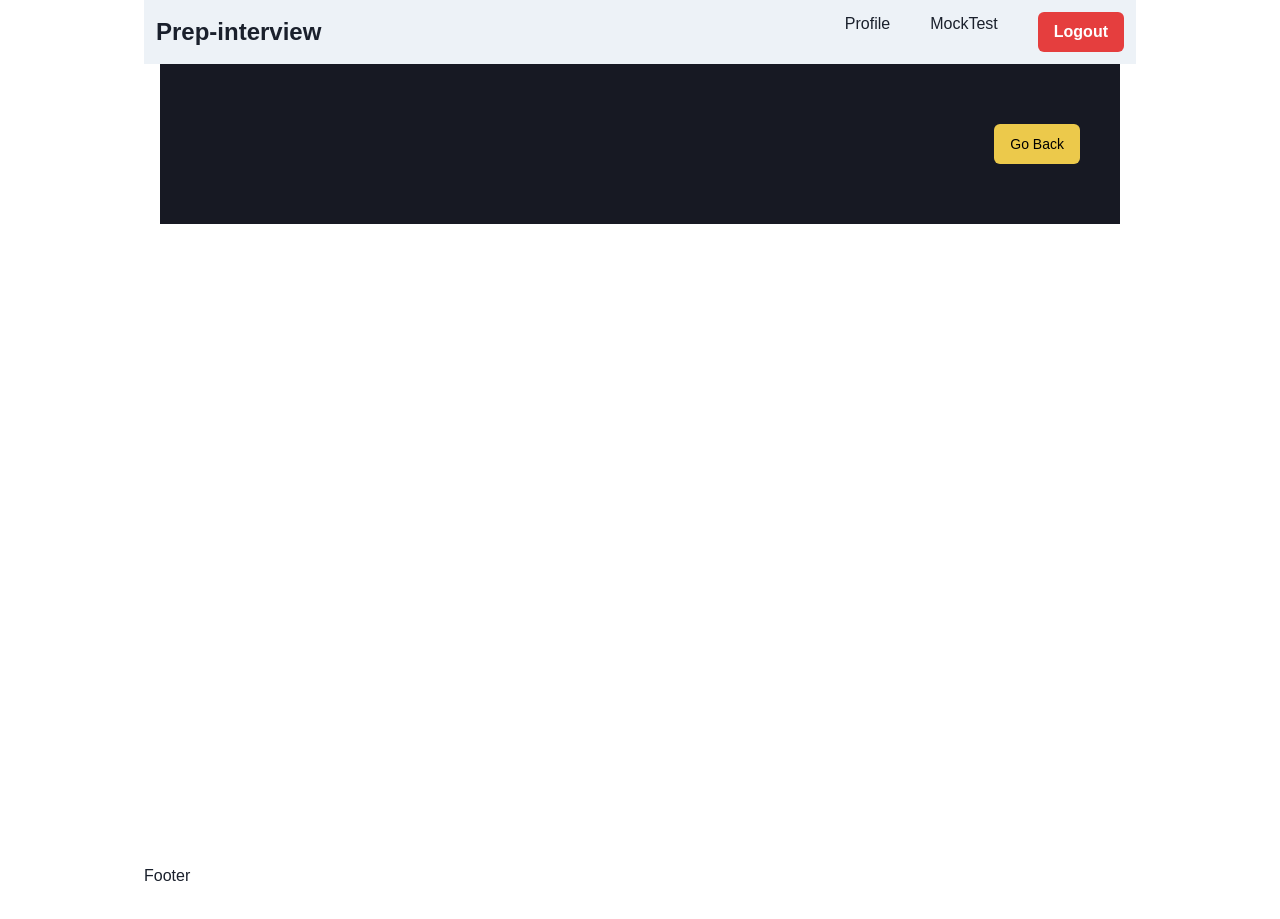
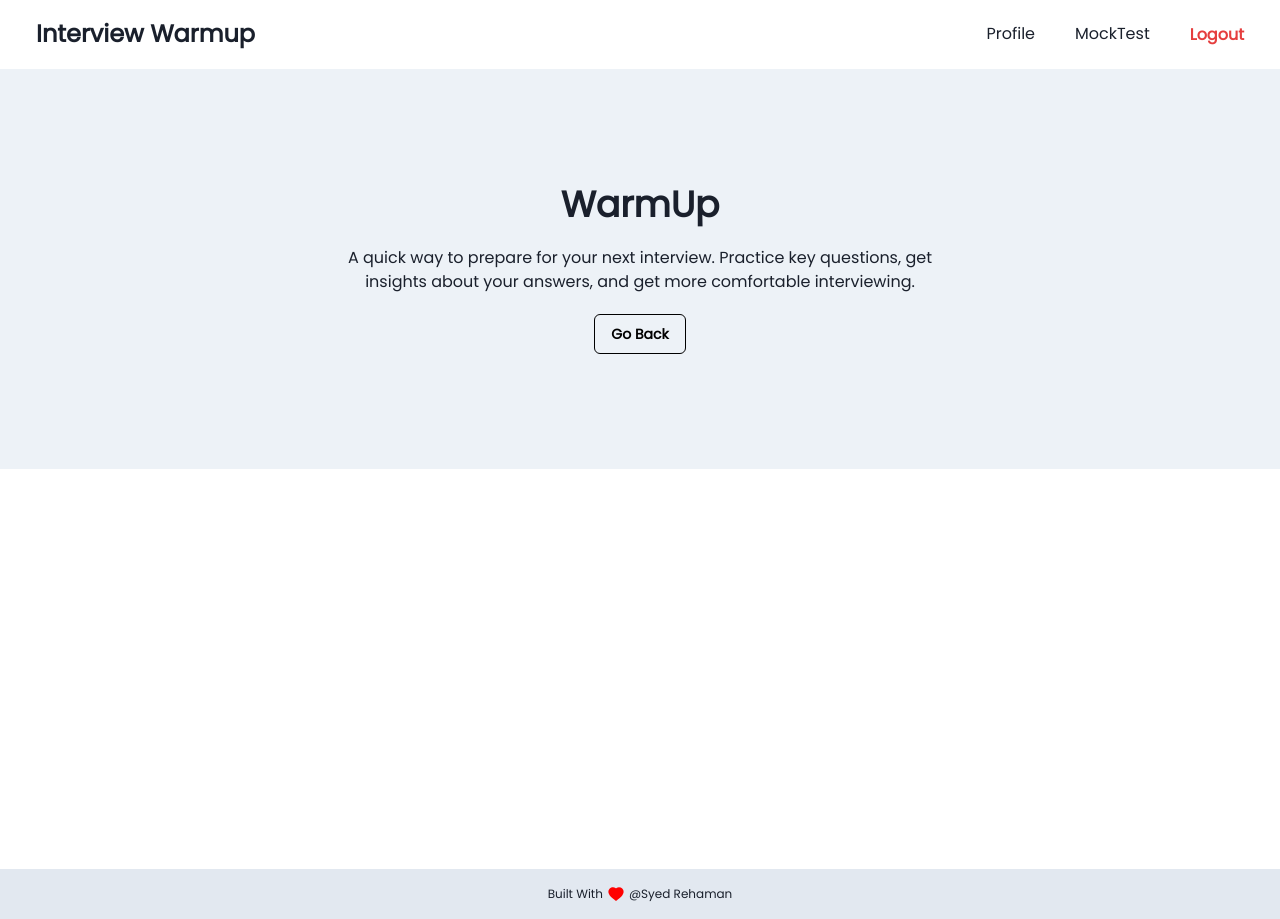
Before and after one commit to RehamanSyed/prepare-interview, a Next.js app: page /CSS in a window 1280 px wide. Before the commit the page ends 888 px from the top, so only its background shows below. Built offline with nearby package versions, Linux system fonts and the light colour scheme; what @chakra-ui/next-js would draw is missing.

Commit message:
Changed Ui

```diff
--- a/package.json
+++ b/package.json
@@ -13,6 +13,7 @@
     "@chakra-ui/react": "^2.5.5",
     "@emotion/react": "^11.10.6",
     "@emotion/styled": "^11.10.6",
+    "@fontsource-variable/inter": "^5.0.3",
     "@fontsource/inter": "^4.5.15",
     "@fontsource/josefin-sans": "^4.5.12",
     "@fontsource/montserrat": "^4.5.14",
--- a/src/components/Reactjs.js
+++ b/src/components/Reactjs.js
@@ -15,14 +15,13 @@ import {
 } from "@chakra-ui/react";
 
 import { useQuery } from "@tanstack/react-query";
+import { Fetcher } from "client";
 
 const Reactjs = () => {
   const { isLoading, error, data } = useQuery({
     queryKey: ["techData"],
-    queryFn: () =>
-      fetch("http://localhost:5000/api/v1/allReactPost").then((res) =>
-        res.json()
-      ),
+    queryFn: async () =>
+      await Fetcher.get("/allReactPost").then((res) => res.data),
   });
 
   console.log("List data", data);
@@ -31,6 +30,8 @@ const Reactjs = () => {
   if (error) return "An error has occurred: " + error.message;
 
   return (
+    <Box mt={-28} bg={'white'} p={10} rounded={'xl'} shadow={'2xl'} shadowColor>
+
     <Accordion allowMultiple>
       {data &&
         data.map((item, idx) => {
@@ -126,6 +127,7 @@ const Reactjs = () => {
         </Container>
       )}
     </Accordion>
+    </Box>
   );
 };
 
--- a/src/layouts/main.layout.js
+++ b/src/layouts/main.layout.js
@@ -8,15 +8,13 @@ import React from "react";
 const MainLayout = ({ children }) => {
   return (
     <Providers>
-
-        <Container maxW={"container.lg"}>
-          <CommonHeader />
-          <Box as="main" minH={"100vh"}>
-            {children}
-          </Box>
-          <Footer />
-        </Container>
-
+      <Box bg={"gray.200"}>
+        <CommonHeader />
+        <Box as="main">
+          {children}
+        </Box>
+        <Footer />
+      </Box>
     </Providers>
   );
 };
--- a/src/pages/[technology].js
+++ b/src/pages/[technology].js
@@ -4,41 +4,43 @@ import Javascript from "@/components/Javascript";
 import Nextjs from "@/components/Nextjs";
 import Reactjs from "@/components/Reactjs";
 import MainLayout from "@/layouts/main.layout";
-import { Box, Container, Heading, Button, Flex } from "@chakra-ui/react";
+import { Box, Container, Heading, Button, Flex, Text } from "@chakra-ui/react";
 import { useRouter } from "next/router";
 
 const Technology = () => {
   const route = useRouter();
   const { content, page } = route.query;
   return (
-    <Box minH={'100vh'}>
-      <Container maxW={"container.lg"}>
+    <Box minH={"100vh"} bg={"white"}>
+      <Box w={"100%"} bg={"gray.100"}>
+        <Container maxW={"container.sm"}>
           <Flex
-          justifyContent={"space-between"}
+            minHeight={"50vh"}
+            flexDir={"column"}
+            justifyContent={"center"}
             alignItems={"center"}
-          bg={"gray.900"}
-          mb={2}
-          p={5}
-          px={10}
-          h={'20vh'}
-
+            gap={5}
           >
-          <Heading fontWeight={"semibold"} fontSize={24} color="white">
-            {content}
-          </Heading>
+            <Heading>{content} WarmUp</Heading>
+            <Text textAlign={"center"}>
+              A quick way to prepare for your next interview. Practice key
+              questions, get insights about your answers, and get more
+              comfortable interviewing.
+            </Text>
             <Button
               onClick={() => route.back()}
-            colorScheme="yellow"
+              colorScheme="red"
               fontSize={14}
               color="black"
-            fontWeight={"light"}
+              fontWeight={"bold"}
+              variant={"outline"}
             >
               Go Back
             </Button>
           </Flex>
-
-
-
+        </Container>
+      </Box>
+      <Container maxW={"container.lg"}>
         {content === "CSS" ? (
           <Css />
         ) : content === "React" ? (
--- a/src/pages/_app.js
+++ b/src/pages/_app.js
@@ -3,6 +3,9 @@ import { ChakraProvider } from "@chakra-ui/react";
 import theme from "../../theme";
 import { QueryClient, QueryClientProvider } from "@tanstack/react-query";
 import { SessionProvider } from "next-auth/react";
+// Supports weights 100-900
+// import '@fontsource-variable/inter';
+import '@fontsource/poppins';
 
 export default function App({
   Component,
--- a/src/sharedUI/components/Footer.js
+++ b/src/sharedUI/components/Footer.js
@@ -1,9 +1,22 @@
-import React from 'react'
+import { Box, Container, Flex, Text } from "@chakra-ui/react";
+import React from "react";
+import { AiFillHeart } from "react-icons/ai";
 
 const Footer = () => {
   return (
-    <div>Footer</div>
-  )
-}
+    <Box p={4}>
+      <Container>
+        <Flex
+          justifyContent={"center"}
+          alignItems={"center"}
+          gap={1}
+          fontSize={12}
+        >
+          <Text>Built With</Text><AiFillHeart color="red" size={18} /><Text>@Syed Rehaman</Text>
+        </Flex>
+      </Container>
+    </Box>
+  );
+};
 
-export default Footer
+export default Footer;
--- a/src/sharedUI/components/Header.js
+++ b/src/sharedUI/components/Header.js
@@ -1,27 +1,45 @@
-import { Box, Button, Flex, Heading, ListItem, UnorderedList } from "@chakra-ui/react";
+import {
+  Box,
+  Button,
+  Container,
+  Flex,
+  Heading,
+  ListItem,
+  UnorderedList,
+} from "@chakra-ui/react";
 import { signOut, useSession } from "next-auth/react";
+import Link from "next/link";
 import { useRouter } from "next/router";
 import React from "react";
 
 const CommonHeader = () => {
   return (
-    <Box bg={"gray.100"} p={3} >
+    <Box bg={"white"} p={5}>
+      <Container maxW={"container.xl"}>
         <Flex justifyContent={"space-between"} alignItems={"center"}>
           <Box>
-          <Heading fontSize={24}>Prep-interview</Heading>
+            <Heading fontSize={24}>Interview Warmup</Heading>
           </Box>
           <Box>
             <UnorderedList display={"flex"} gap={10} listStyleType={"none"}>
-            <ListItem>Profile</ListItem>
-            <ListItem>MockTest</ListItem>
               <ListItem>
-              <Button colorScheme="red" onClick={() => signOut()}>
+                <Link href={'/'}>Profile</Link>
+              </ListItem>
+              <ListItem> <Link href={'/'}>MockTest</Link></ListItem>
+              <ListItem>
+                <Button
+                  variant={"link"}
+
+                  colorScheme="red"
+                  onClick={() => signOut()}
+                >
                   Logout
                 </Button>
               </ListItem>
             </UnorderedList>
           </Box>
         </Flex>
+      </Container>
     </Box>
   );
 };
--- a/theme.js
+++ b/theme.js
@@ -1,10 +1,9 @@
 import { extendTheme } from "@chakra-ui/react";
-
+// import '@fontsource-variable/inter';
 const theme = extendTheme({
   fonts: {
     heading: `"Poppins", sans-serif;`,
     body: `"Poppins", sans-serif;`,
   },
 });
-
 export default theme;
```
Also changed, not shown: src/pages/index.js (+35 -25 lines), 1 other file (tests, documents, lock files or other folders). Lines whose indentation alone changed are shown as unchanged.
